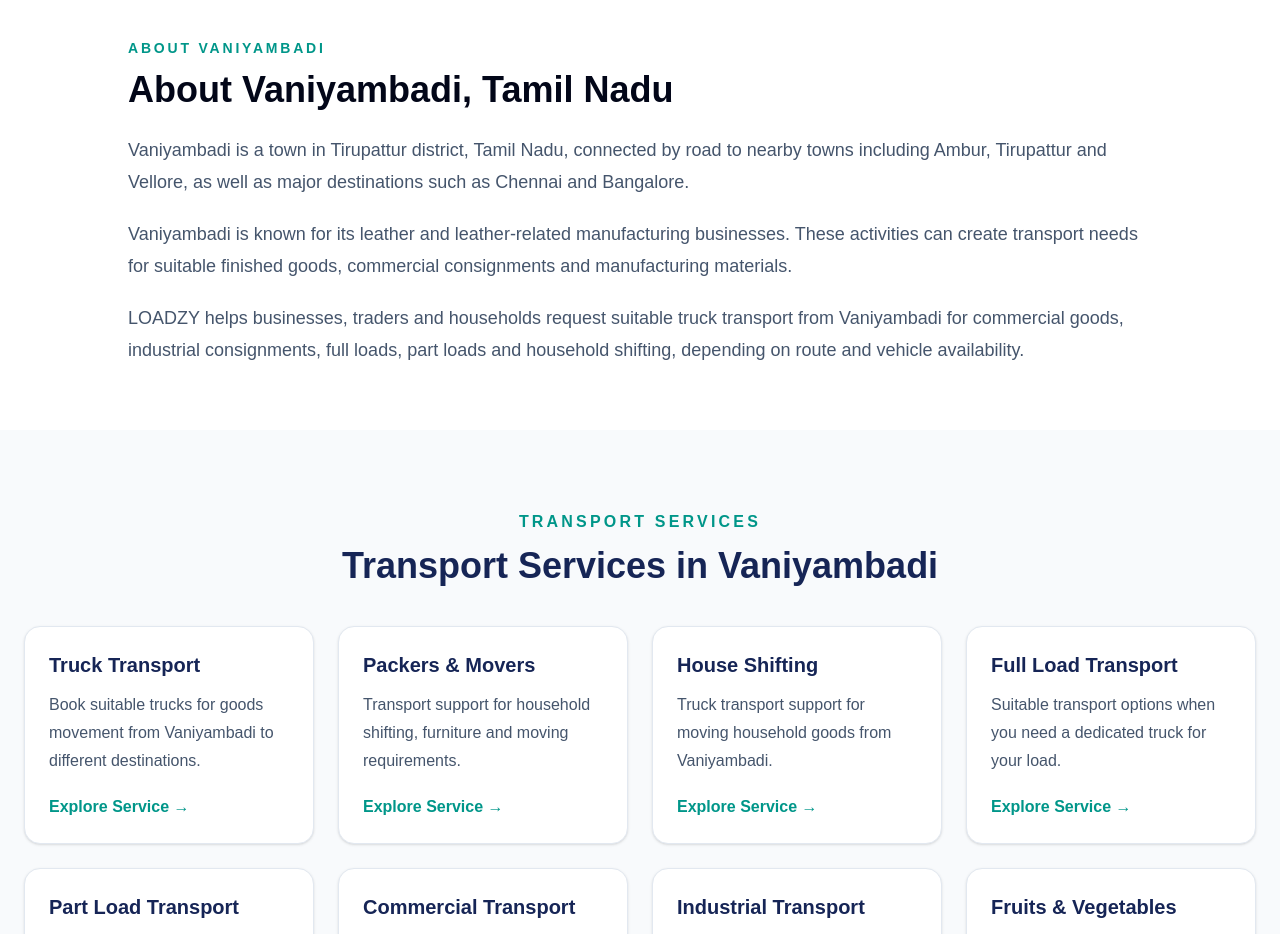
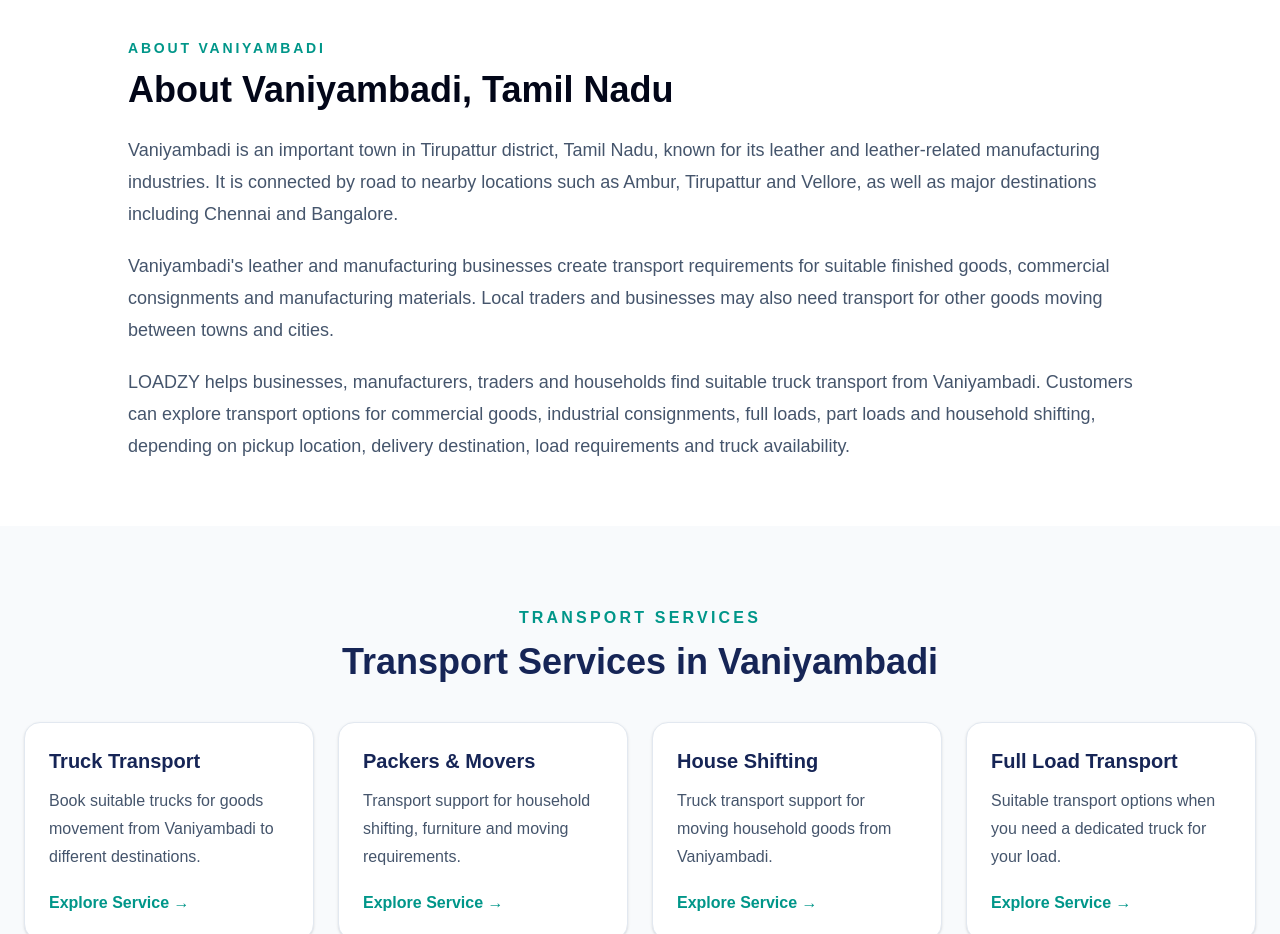
Before and after one commit to haleemablog-del/loadzy, a Next.js app: page /vaniyambadi-transport in a window 1280 px wide. Shown: the part 920-1854 px from the top of the page. Built offline with nearby package versions, Linux system fonts and the light colour scheme.

Commit message:
Improve Vaniyambadi transport SEO page

```diff
--- a/app/vaniyambadi-transport/page.tsx
+++ b/app/vaniyambadi-transport/page.tsx
@@ -397,23 +397,25 @@ export default function VaniyambadiTransportPage() {
 
           <div className="mt-6 space-y-5 text-lg leading-8 text-slate-600">
                   <p>
-              Vaniyambadi is a town in Tirupattur district, Tamil Nadu, connected
-              by road to nearby towns including Ambur, Tirupattur and Vellore, as
-              well as major destinations such as Chennai and Bangalore.
+        Vaniyambadi is an important town in Tirupattur district, Tamil Nadu,
+        known for its leather and leather-related manufacturing industries.
+        It is connected by road to nearby locations such as Ambur, Tirupattur
+        and Vellore, as well as major destinations including Chennai and Bangalore.
       </p>
 
       <p>
-              Vaniyambadi is known for its leather and leather-related
-              manufacturing businesses. These activities can create transport
-              needs for suitable finished goods, commercial consignments and
-              manufacturing materials.
+        Vaniyambadi's leather and manufacturing businesses create transport
+        requirements for suitable finished goods, commercial consignments
+        and manufacturing materials. Local traders and businesses may also
+        need transport for other goods moving between towns and cities.
       </p>
 
       <p>
-              LOADZY helps businesses, traders and households request suitable
-              truck transport from Vaniyambadi for commercial goods, industrial
-              consignments, full loads, part loads and household shifting,
-              depending on route and vehicle availability.
+        LOADZY helps businesses, manufacturers, traders and households find
+        suitable truck transport from Vaniyambadi. Customers can explore
+        transport options for commercial goods, industrial consignments,
+        full loads, part loads and household shifting, depending on pickup
+        location, delivery destination, load requirements and truck availability.
       </p>
           </div>
         </div>
```
Lines whose indentation alone changed are shown as unchanged.
